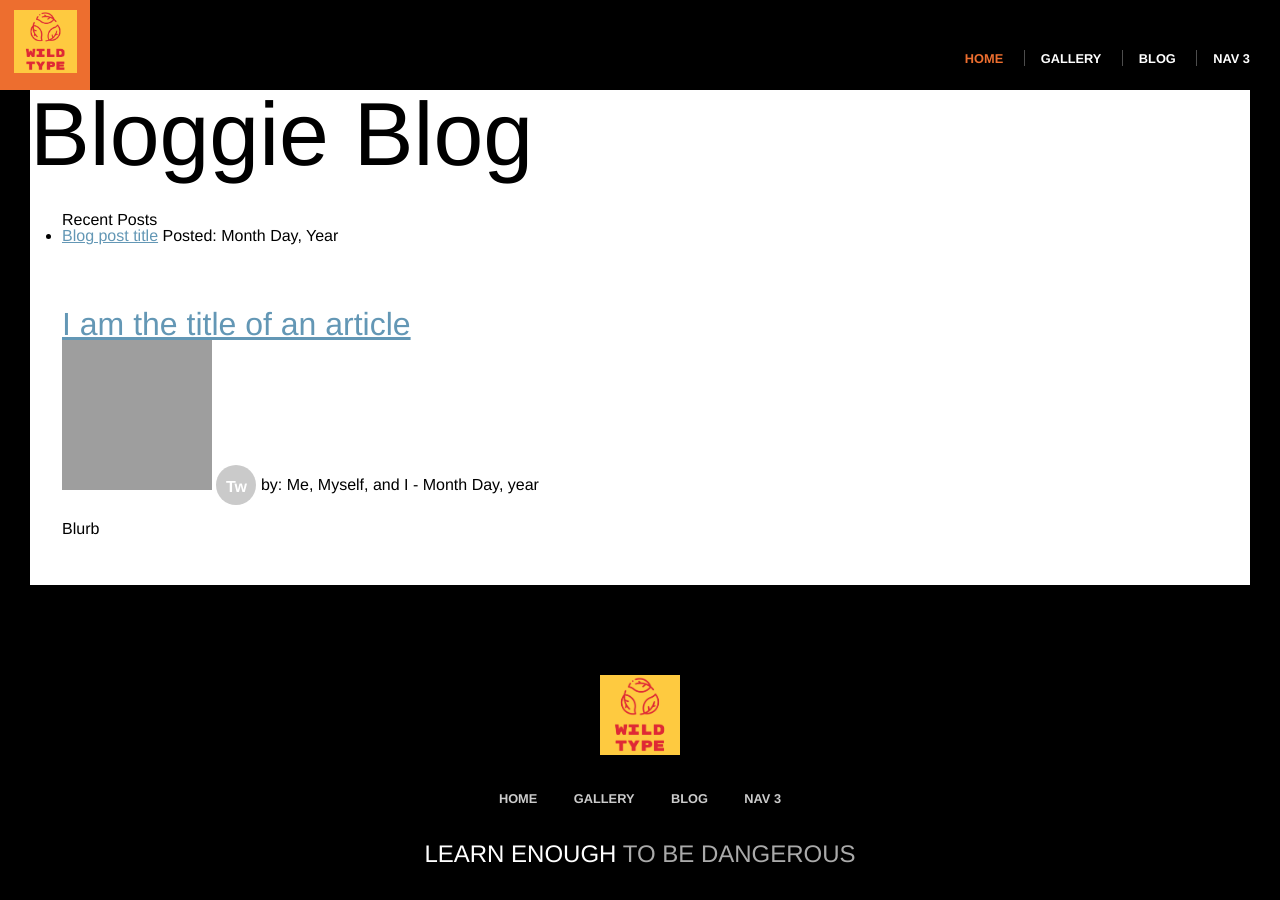
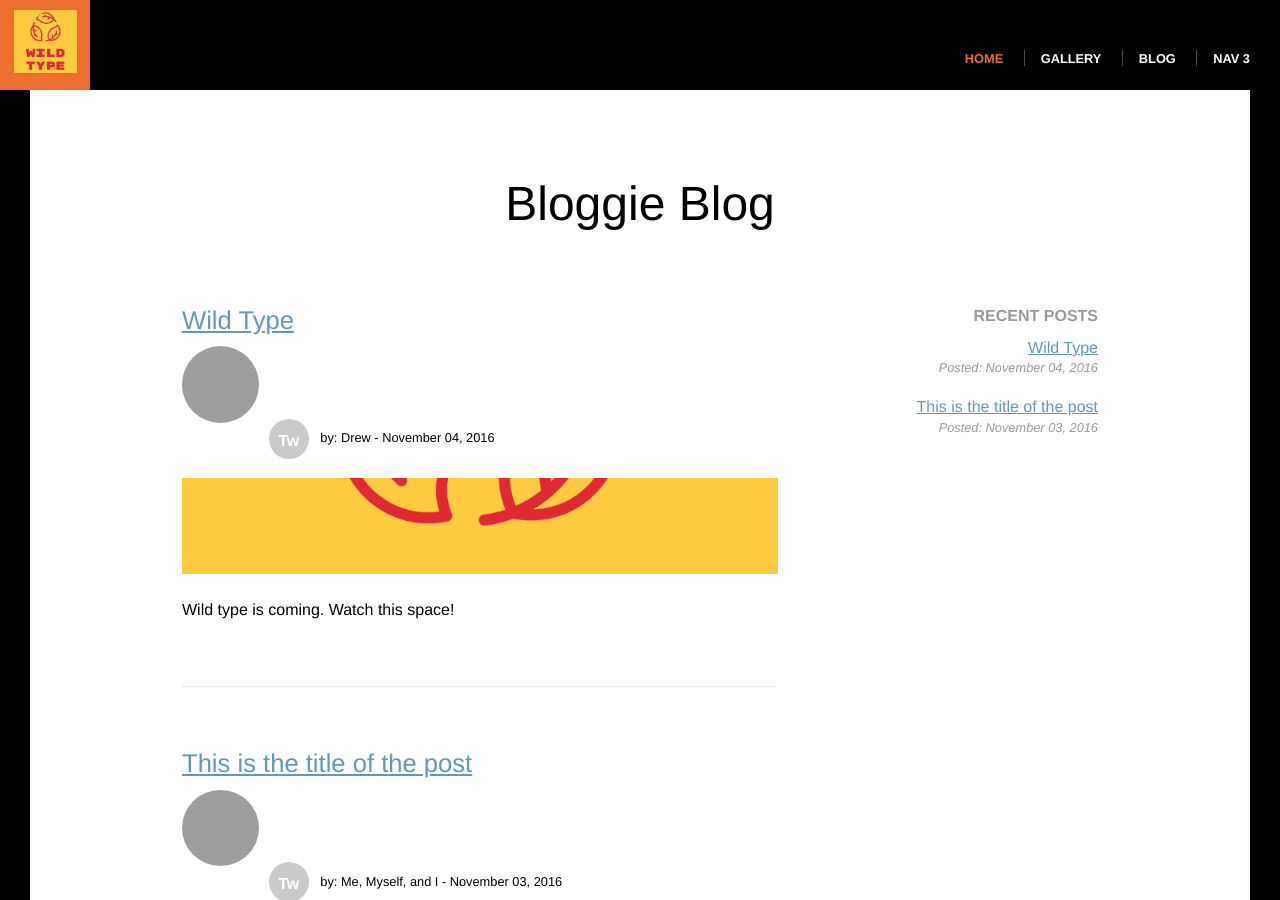
Before and after one commit to drew-mcnaughton/drew-mcnaughton.github.io, a Jekyll site: the page built from blog/index.html, in a window 1280 px wide and 900 px high. Built offline with Jekyll 4.4.1, drawn with Linux system fonts in a browser that asks for light colours; some of the changed text lies outside the part shown; grey boxes are pictures that could not be loaded.

Commit message:
Worked through book up to end of section 12.2

```diff
--- /dev/null
+++ b/_posts/2016-11-04-title-of-second-post.md
@@ -0,0 +1,13 @@
+---
+layout: post
+title: Wild Type
+postHero: /images/logo.png
+author: Drew
+gravatar: https://gravatar.com/avatar/ec8a710524d7cafb319641c8a53e4a48d077b6e246262b0caf8df665ce6dce58?s=150
+postFooter: Additional information, and maybe a <a href="#">link or two</a>
+---
+
+Wild type is coming. Watch this space!
+
+<img class="pull-left" src="/images/logo.png"
+     alt="Wild Type">
--- a/blog/index.html
+++ b/blog/index.html
@@ -8,29 +8,32 @@ layout: default
     <div class="col col-aside blog-recent">
       <h4>Recent Posts</h4>
       <ul class="blog-title-list">
+        {% for post in site.posts limit:5 %}
           <li>
-          <a href="">Blog post title</a>
-          <span>Posted: Month Day, Year</span>
+            <a href="{{ post.url }}">{{ post.title }}</a>
+            <span>Posted: {{ post.date | date: '%B %d, %Y' }}</span>
           </li>
+        {% endfor %}
       </ul>
     </div>
     <div class="col col-content blog-previews">
+      {% for post in site.posts %}
         <div class="blog-posts">
           <header class="post-header">
-          <h2><a href="">I am the title of an article</a></h2>
+            <h2><a href="{{ post.url }}">{{ post.title }}</a></h2>
             <div class="post-byline">
-            <img src="https://gravatar.com/avatar/ffda7d145b83c4b118f982401f962ca6?s=150">
-            <a href="#" class="social-link">Tw</a>
-            by: Me, Myself, and I
-            <span> - Month Day, year</span>
+              <img src="{{ post.gravatar }}" />
+              <a href="{{ post.authorTwitter }}" class="social-link">Tw</a>
+              by: {{ post.author }}
+              <span> - {{ post.date | date: '%B %d, %Y' }}</span>
             </div>
           </header>
-      <div class="posts-image" style="background-image:url('/images/shark.jpg')">
+          <div class="posts-image"
+               style="background-image:url({{ post.postHero }})">
           </div>
-        <p>
-          Blurb
-        </p>
+          {{ post.excerpt }}
+        </div>
+      {% endfor %}
     </div>
   </div>
 </div>
-</div>
--- a/css/main.css
+++ b/css/main.css
@@ -27,6 +27,11 @@ h2 {
 }
 h3 {
   font-size: 1.5em;
+}
+h4 {
+  color: #999;
+  font-weight: bold;
+  text-transform: uppercase;
 }
 a {
   color: #6397b5;
@@ -232,6 +237,34 @@ h2 ~ p {
 .col-three .col-aside {
   flex: 0 1 20em;
 }
+.col-two {
+  display: flex;
+}
+.col-two .col-aside {
+  flex: 0 0 20em;
+  order: 1;
+}
+.col-two .col-content {
+  flex: 1;
+}
+
+/* PAGE STYLES */
+.page {
+  margin: 10vh auto 15vh;
+  max-width: 980px;
+  width: 85vw;
+}
+.page h1 {
+  font-size: 3em;
+  margin-bottom: 1em;
+  text-align: center;
+}
+.page h2 {
+  margin-bottom: 0.5em;
+}
+.page h4 {
+  margin-bottom: 1em;
+}
 
 /* GALLERY STYLES */
 .gallery-thumbs {
@@ -272,3 +305,49 @@ h2 ~ p {
 .gallery-thumbs .current {
   cursor: default;
 }
+
+/* BLOG STYLES */
+.blog-recent {
+  text-align: right;
+}
+.blog-title-list {
+  list-style: none;
+  padding: 0;
+}
+.blog-title-list li ~ li {
+  margin-top: 1.5em;
+}
+.blog-title-list span {
+  color: #999;
+  display: block;
+  font-size: 0.8em;
+  font-style: italic;
+  margin-top: 0.5em;
+}
+.blog-posts ~ .blog-posts {
+  border-top: 1px dotted rgba(0, 0, 0, 0.1);
+  margin-top: 4em;
+  padding-top: 4em;
+}
+.blog-posts .post-header {
+  font-size: 0.8rem;
+}
+.post-header {
+  margin-bottom: 1.5em;
+}
+.post-header img,
+.post-header .social-link {
+  margin-right: 0.5em;
+}
+.post-header img {
+  border-radius: 99px;
+  display: inline-block;
+  height: 6em;
+  margin-bottom: 1.5em;
+}
+.posts-image {
+  background-position: center;
+  background-size: cover;
+  height: 6em;
+  margin-bottom: 1.5em;
+}
```
Lines whose indentation alone changed are shown as unchanged.
